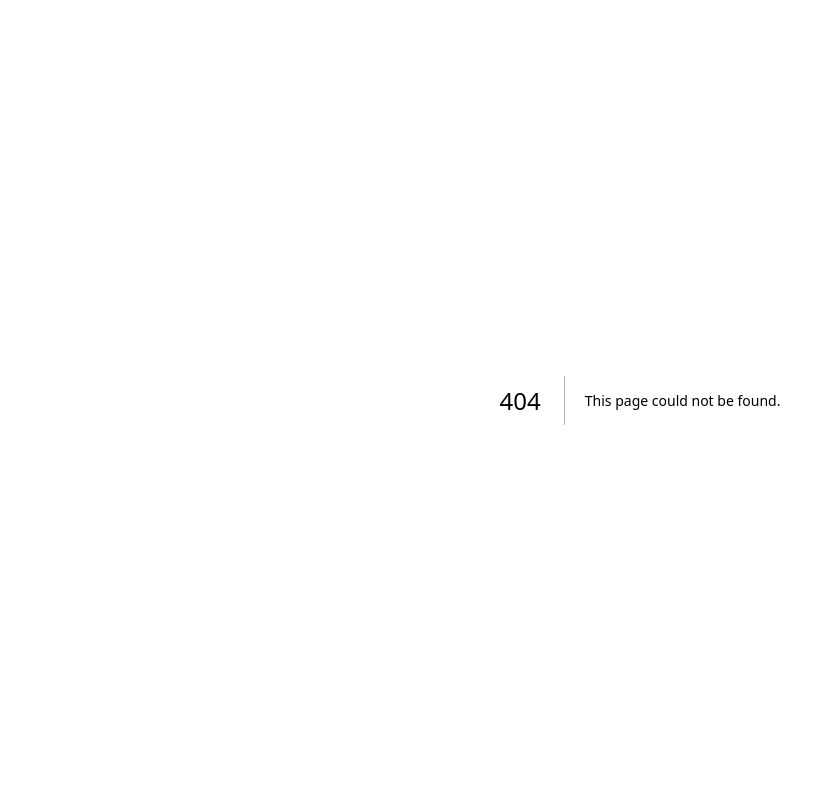
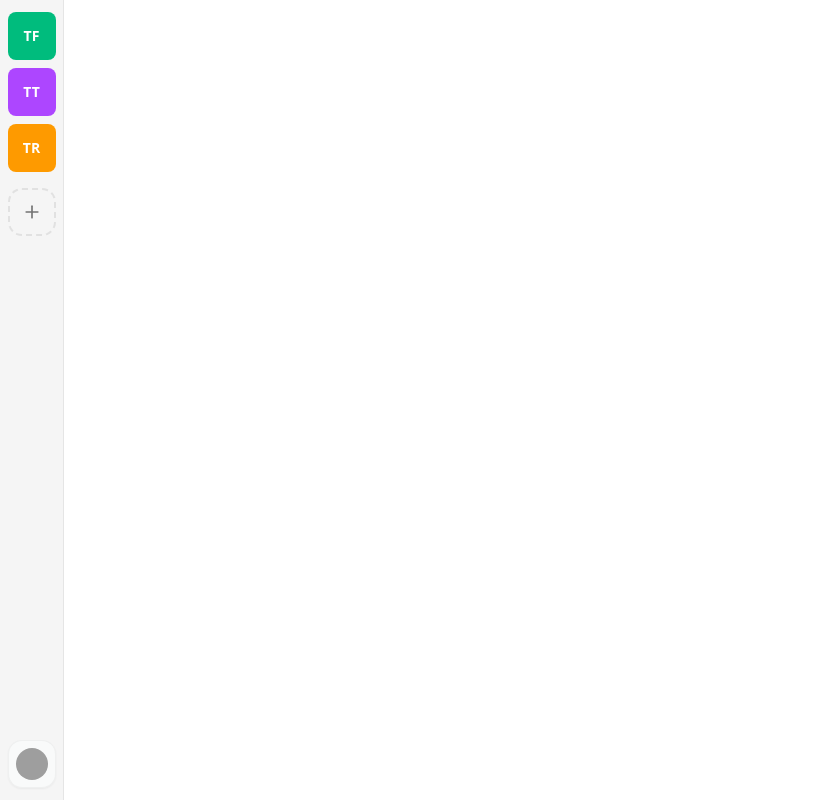
Before and after one commit to Panicz123456/ai-b2b-chat-saas, a Next.js app: page /workspace in a window 1280 px wide. Before the commit this address had no page. Shown: the whole page, without its empty margins (0-835 px from the left). Built offline with nearby package versions, Linux system fonts and the light colour scheme; grey boxes are pictures that could not be loaded.

Commit message:
workspace sidebar

```diff
--- /dev/null
+++ b/src/app/(dashboard)/workspace/layout.tsx
@@ -0,0 +1,24 @@
+import { UserNavbar } from "@/modules/dashboard/ui/components/user-navbar"
+import { WorkspaceCreate } from "@/modules/dashboard/ui/components/workspace-create"
+import { WorkspaceList } from "@/modules/dashboard/ui/components/workspace-list"
+
+const Layout = ({ children }: { children: React.ReactNode}) => {
+  return (
+    <div className="flex w-full h-screen">
+      <div className="flex h-full w-16 flex-col items-center bg-secondary py-3 px-2 border-r border-border">
+        <WorkspaceList />
+
+        <div className="mt-4">
+          <WorkspaceCreate />
+        </div>
+
+        <div className="mt-auto">
+          <UserNavbar />
+        </div>
+      </div>
+      {children}
+    </div>
+  )
+}
+
+export default Layout
--- /dev/null
+++ b/src/app/(dashboard)/workspace/page.tsx
@@ -0,0 +1,7 @@
+import { DashboardWorkspaceView } from "@/modules/dashboard/ui/views/dashboard-workspace-view"
+
+const Page = () => {
+  return <DashboardWorkspaceView />
+}
+
+export default Page
--- /dev/null
+++ b/src/modules/dashboard/schema.ts
@@ -0,0 +1,7 @@
+import { z } from 'zod'
+
+export const CreateWorkspaceForm = z.object({
+  name: z.string().min(2).max(15)
+})
+
+export type CreateWorkspaceFormType = z.infer<typeof CreateWorkspaceForm>
--- /dev/null
+++ b/src/modules/dashboard/ui/components/user-navbar.tsx
@@ -0,0 +1,87 @@
+import { CreditCardIcon, LogOutIcon, UserIcon } from 'lucide-react';
+import { LogoutLink } from '@kinde-oss/kinde-auth-nextjs/components';
+
+import { Button } from '@/components/ui/button';
+import { Avatar, AvatarFallback, AvatarImage } from '@/components/ui/avatar';
+import {
+	DropdownMenu,
+	DropdownMenuContent,
+	DropdownMenuGroup,
+	DropdownMenuItem,
+	DropdownMenuLabel,
+	DropdownMenuSeparator,
+	DropdownMenuTrigger,
+} from '@/components/ui/dropdown-menu';
+
+const user = {
+	picture: 'https://avatars.githubusercontent.com/u/124599?v=4',
+	name: 'Panicz',
+};
+
+export const UserNavbar = () => {
+	return (
+		<DropdownMenu>
+			<DropdownMenuTrigger asChild>
+				<Button
+					variant="outline"
+					size="icon"
+					className="size-12 rounded-xl hover:rounded-lg transition-all duration-200 bg-background/50 border-border/50 hover:bg-accent hover:text-accent-foreground"
+				>
+					<Avatar>
+						<AvatarImage
+							src={user.picture}
+							alt="User Image"
+							className="object-cover"
+						/>
+						<AvatarFallback>
+							{user.name.slice(0, 2).toUpperCase()}
+						</AvatarFallback>
+					</Avatar>
+				</Button>
+			</DropdownMenuTrigger>
+			<DropdownMenuContent
+				align="end"
+				side="right"
+				sideOffset={8}
+				className="w-[200px]"
+			>
+				<DropdownMenuLabel className="font-normal flex items-center gap-2 px-1 py-1.5 text-left">
+					<Avatar className="relative size-8 rounded-lg">
+						<AvatarImage
+							src={user.picture}
+							alt="User Image"
+							className="object-cover"
+						/>
+						<AvatarFallback>
+							{user.name.slice(0, 2).toUpperCase()}
+						</AvatarFallback>
+					</Avatar>
+					<div className="flex flex-col flex-1 text-left text-sm leading-tight">
+						<p className="truncate">{user.name}</p>
+						<p className="text-muted-foreground truncate text-xs">
+							panicz@gmail.com
+						</p>
+					</div>
+				</DropdownMenuLabel>
+				<DropdownMenuSeparator />
+				<DropdownMenuGroup>
+          <DropdownMenuItem>
+            <UserIcon />
+            Account
+          </DropdownMenuItem>
+          <DropdownMenuItem>
+            <CreditCardIcon />
+            Billing
+          </DropdownMenuItem>
+        </DropdownMenuGroup>
+        <DropdownMenuSeparator />
+        <DropdownMenuItem asChild>
+          <LogoutLink>
+            <LogOutIcon />
+            Logout
+          </LogoutLink>
+        </DropdownMenuItem>
+			</DropdownMenuContent>
+		</DropdownMenu>
+	);
+};
--- /dev/null
+++ b/src/modules/dashboard/ui/components/workspace-create.tsx
@@ -0,0 +1,96 @@
+'use client';
+
+import { useState } from 'react';
+import { PlusIcon } from 'lucide-react';
+import {zodResolver} from '@hookform/resolvers/zod'
+
+import { Input } from '@/components/ui/input';
+import { Button } from '@/components/ui/button';
+import {
+	Dialog,
+	DialogContent,
+	DialogDescription,
+	DialogHeader,
+	DialogTitle,
+	DialogTrigger,
+} from '@/components/ui/dialog';
+import {
+	Tooltip,
+	TooltipContent,
+	TooltipTrigger,
+} from '@/components/ui/tooltip';
+import { useForm } from 'react-hook-form';
+import {
+	Form,
+	FormControl,
+	FormField,
+	FormItem,
+	FormLabel,
+	FormMessage,
+} from '@/components/ui/form';
+import { CreateWorkspaceForm, CreateWorkspaceFormType } from '@/modules/dashboard/schema';
+
+export const WorkspaceCreate = () => {
+	const [open, onOpenChange] = useState(false);
+
+  const form = useForm<CreateWorkspaceFormType>({
+    resolver: zodResolver(CreateWorkspaceForm),
+    defaultValues: {
+      name: ""
+    }
+	});
+
+	const onSubmit = (values: CreateWorkspaceFormType) => {
+		console.log(values);
+	};
+
+	return (
+		<Dialog open={open} onOpenChange={onOpenChange}>
+			<Tooltip>
+				<TooltipTrigger asChild>
+					<DialogTrigger asChild>
+						<Button
+							variant="ghost"
+							size="icon"
+							className="size-12 rounded-xl border-2 border-dashed border-muted-foreground/15 text-muted-foreground hover:border-muted-foreground hover:text-foreground hover:rounded-lg transition-all duration-200"
+						>
+							<PlusIcon className="size-5" />
+						</Button>
+					</DialogTrigger>
+				</TooltipTrigger>
+				<TooltipContent side="right">
+					<p className="font-medium">Create Workspace</p>
+				</TooltipContent>
+			</Tooltip>
+			<DialogContent className="sm:max-w-[425px]">
+				<DialogHeader>
+					<DialogTitle>Create Workspace</DialogTitle>
+					<DialogDescription>
+						Create a new Workspace to get started
+					</DialogDescription>
+				</DialogHeader>
+				<Form {...form}>
+					<form className='space-y-4' onSubmit={form.handleSubmit(onSubmit)}>
+						<FormField
+							control={form.control}
+							name="name"
+							render={({ field }) => (
+								<FormItem>
+									<FormLabel>Name</FormLabel>
+									<FormControl>
+										<Input placeholder="My Workspace" {...field} />
+									</FormControl>
+									<FormMessage />
+								</FormItem>
+							)}
+            />
+
+            <Button type='submit'>
+              Create Workspace
+            </Button>
+					</form>
+				</Form>
+			</DialogContent>
+		</Dialog>
+	);
+};
--- /dev/null
+++ b/src/modules/dashboard/ui/components/workspace-list.tsx
@@ -0,0 +1,76 @@
+import { cn } from '@/lib/utils';
+import { Button } from '@/components/ui/button';
+import {
+	Tooltip,
+	TooltipContent,
+	TooltipProvider,
+	TooltipTrigger,
+} from '@/components/ui/tooltip';
+
+const workspaces = [
+	{
+		id: '1',
+		name: 'TeamFlow 1',
+		avatar: 'TF',
+	},
+	{
+		id: '2',
+		name: 'TeamFlow 2',
+		avatar: 'TT',
+	},
+	{
+		id: '3',
+		name: 'TeamFlow 3',
+		avatar: 'TR',
+	},
+];
+
+const colorCombinations = [
+	'bg-blue-500 hover:bg-blue-600 text-white',
+	'bg-emerald-500 hover:bg-emerald-600 text-white',
+	'bg-purple-500 hover:bg-purple-600 text-white',
+	'bg-amber-500 hover:bg-amber-600 text-white',
+	'bg-rose-500 hover:bg-rose-600 text-white',
+	'bg-indigo-500 hover:bg-indigo-600 text-white',
+	'bg-cyan-500 hover:bg-cyan-600 text-white',
+	'bg-pink-500 hover:bg-pink-600 text-white',
+];
+
+const getWorkspaceColor = (id: string) => {
+	const charSum = id
+		.split('')
+		.reduce((sum, char) => sum + char.charCodeAt(0), 0);
+
+	const colorIndex = charSum % colorCombinations.length;
+
+	return colorCombinations[colorIndex];
+};
+
+export const WorkspaceList = () => {
+	return (
+		<TooltipProvider>
+			<div className="flex flex-col gap-2">
+				{workspaces.map((workspace) => (
+					<Tooltip key={workspace.id}>
+						<TooltipTrigger>
+							<Button
+								size="icon"
+								className={cn(
+									'size-12 transition-all duration-200',
+									getWorkspaceColor(workspace.id)
+								)}
+							>
+								<span className="text-sm font-semibold">
+									{workspace.avatar}
+								</span>
+							</Button>
+						</TooltipTrigger>
+						<TooltipContent side="right">
+							<p>{workspace.name}</p>
+						</TooltipContent>
+					</Tooltip>
+				))}
+			</div>
+		</TooltipProvider>
+	);
+};
--- /dev/null
+++ b/src/modules/dashboard/ui/views/dashboard-workspace-view.tsx
@@ -0,0 +1,7 @@
+export const DashboardWorkspaceView = () => {
+  return (
+    <div>
+
+    </div>
+  )
+}
--- a/src/modules/landing/ui/components/header.tsx
+++ b/src/modules/landing/ui/components/header.tsx
@@ -107,7 +107,7 @@ export const HeroHeader = () => {
 									{user ? (
 										<>
 											<Button asChild size="sm">
-												<Link href="/dashboard">Dashboard</Link>
+												<Link href="/workspace">Dashboard</Link>
 											</Button>
 											<Button asChild size="sm" variant="outline">
 												<LogoutLink>Logout</LogoutLink>
```
